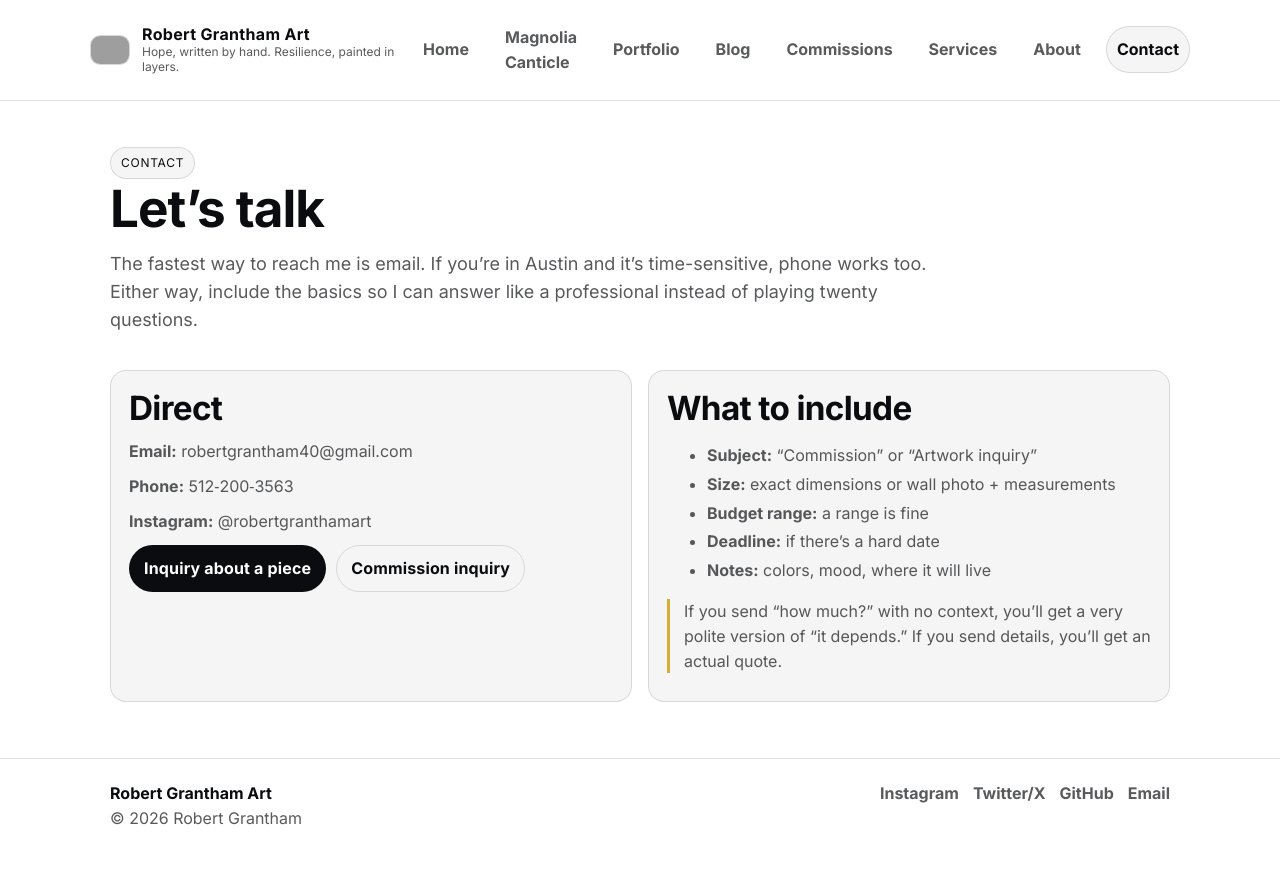
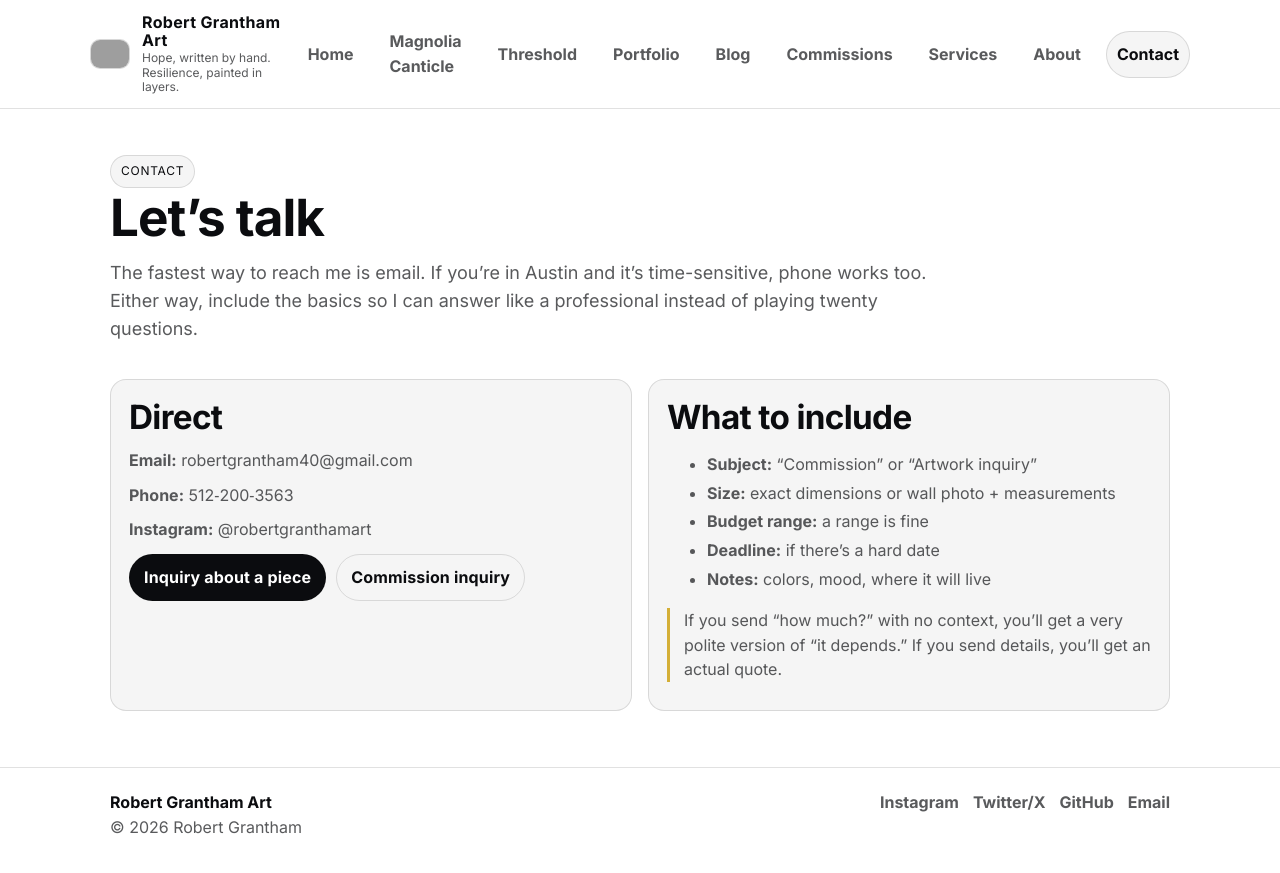
Before and after one commit to rgrantham82/rgrantham82.github.io, a Jekyll site: the page built from contact.html, in a window 1280 px wide. Shown: the top 873 px of the page. Built offline with Jekyll 4.4.1, drawn with Linux system fonts in a browser that asks for light colours; grey boxes are pictures that could not be loaded.

Commit message:
Add 'Threshold' series link to navigation

```diff
--- a/_config.yml
+++ b/_config.yml
@@ -60,6 +60,8 @@ nav:
   links:
   - title: Magnolia Canticle
     url: /series/magnolia-canticle/
+  - title: Threshold
+    url: /series/threshold/
   - title: Portfolio
     url: /portfolio/
   - title: Blog
```
